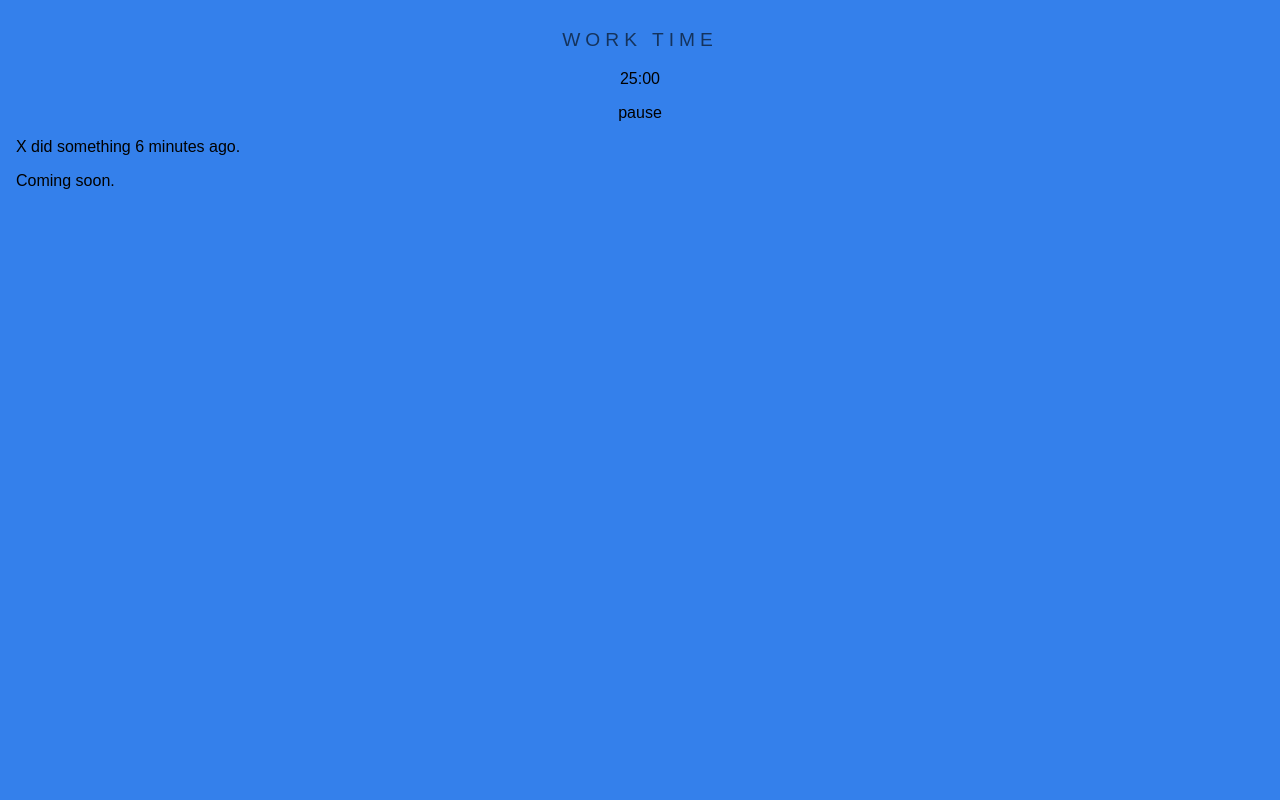
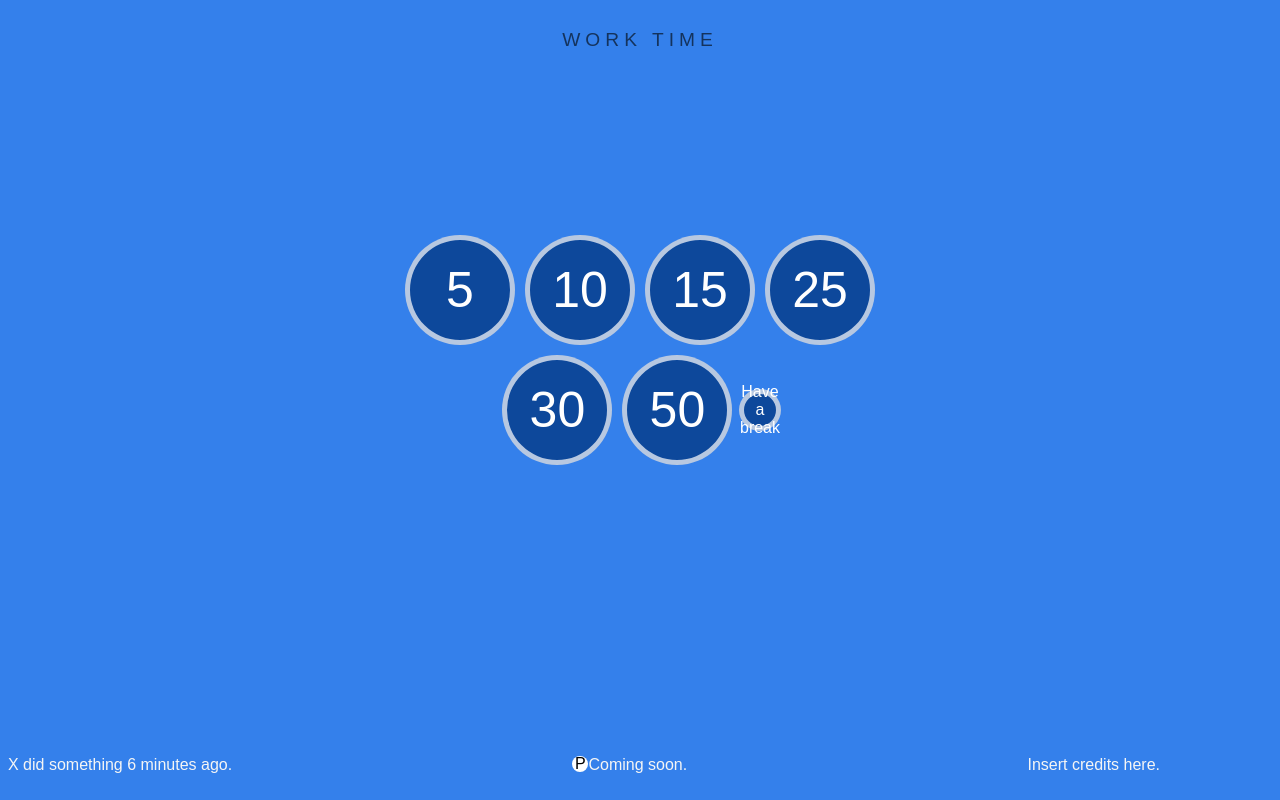
Before and after one commit to pPris/cuckoo, a React (Create React App) app: page / in a window 1280 px wide. Built offline with nearby package versions, Linux system fonts and the light colour scheme.

Commit message:
Format bubble and footer

```diff
--- a/src/App.js
+++ b/src/App.js
@@ -1,5 +1,6 @@
 import React, {Component} from 'react';
 import Footer from './Footer';
+import Bubbles from './Bubbles';
 import Timer from './Timer';
 // import './Timer.css';
 
@@ -20,16 +21,18 @@ class App extends Component {
         // Object.freeze(modes)
 
         // **things that the mode affects:
-            // different timer values are stored for different modes
-            // different page header
-            // toggle bubble has different text
-            // whether the body has bubbles or a countdown
-            // the background - is different if the timer is on
+            // different timer values are stored for different modes (in app)
+            // different page header (in app component)
+            // toggle bubble has different text (in bubbles)
+            // whether the body has bubbles or a countdown (in app)
+            // the background - is different if the timer is on (in app)
         // things that mode doesn't affect
             // the history log, members list, and settings toolbar
 
+        // work vs break mode
         const initMode = true;
         const currMode = initMode;
+
         const timerStatus = false; // true if timer is currently running
 
         // the heading at the top of the cuckoo timer page
@@ -41,9 +44,11 @@ class App extends Component {
         const workTimes = [5, 10, 15, 25, 30, 50];
         const body =
             timerStatus
-            ? <Timer />
-            : <Timer /> // change this to bubbles when its ready
+            ? <Timer /> // change this to timer when its ready
+            : <Bubbles mode={currMode} timings={currMode ? workTimes : breakTimes}/>
 
+        // let elem = document.querySelector("#timer-mode");
+        // elem.style.color = "#ffccff";
 
         return (
             <div>
@@ -57,7 +62,7 @@ class App extends Component {
                     stores the bubbles when no timer,
                     and has the timer when break or work session going on*/}
                     {/* what controls the modes? */}
-                <Footer />
+                <Footer id="app-footer" />
             </div>
         )
     }
--- a/src/Bubbles.css
+++ b/src/Bubbles.css
@@ -1,11 +1,20 @@
 /* .Timer  */
 .circle-container {
+
     display: flex;
     align-items: center;
     justify-content: center;
+    width: 40%;
+    flex-wrap: wrap;
+    margin: auto;
+
+    /* a hacky attempt to center the bubbles vertically, find a proper way to do it*/
+    padding: 20vh;
+    /* height: 80vh; */
 }
 .circles {
-    margin: 1rem;
+    /* margin: 1rem; */
+    margin: 0.1em;
     /* padding: 50px; */
     /* font-weight: 100; */
     height: 2em;
@@ -20,10 +29,12 @@
     font-size: 50px;
     /* font-weight: 400px; */
     /* size: 20em; */
-    justify-content: center;
+
 
     display: flex;
     align-items: center;
+    justify-content: center;
+
     transition: .1s;
 }
 
@@ -33,12 +44,17 @@
     height: 2.5em;
 }
 
+.toggle-text {
+    /* ? why is font size changing the size of the bubble? unwanted behaviour?  */
+    font-size: 1rem;
+}
+
 /* come up with better ways to assign bubbles sizes */
 /* #c50 {
     flex-grow: 1.5;
 } */
 
 #timer-comp {
-    padding: 60px 0px;
+    /* padding: 60px 0px; */
     /* margin: 10px; */
 }
--- a/src/Bubbles.js
+++ b/src/Bubbles.js
@@ -13,22 +13,27 @@ class Bubbles extends Component {
             )
         })
 
+        const toggleBubble = this.props.mode ? 'Have a break' : 'Skip break';
+
+
+
         return (
             <div id="timer-comp">
-                <div class="circle-container">
+                {/* <div class="circle-container">
                     <p class="circles" id="c50">50</p>
-                    <p class="circles">20</p>
+                    <p class="circles">20</p> */}
                     {/* Error: The `style` prop expects a mapping from style properties to values, not a string.
                     For example, style={{marginRight: spacing + 'em'}} when using JSX. */}
                     {/* style={{"flex-grow: 1.5"}} */}
-                    <p class="circles">30</p>
-                </div>
+
+                {/* </div> */}
                 {/* shouldn't have two divs but im doing for aesthetic purposes
                 single digit messes up layout*/}
                 <div class="circle-container">
                     {/* <p class="circles">15</p>
                     <p class="circles">10</p> */}
                     {bubbleBody}
+                    <p class="circles toggle-text">{toggleBubble}</p>
                 </div>
             </div>
         )
--- a/src/Footer.js
+++ b/src/Footer.js
@@ -9,8 +9,14 @@ class Footer extends Component {
     render() {
         return (
             <div id="footer">
-                <p id="log">X did something 6 minutes ago.</p>
-                <p id="profile pictures">Coming soon.</p>
+                <div id="log">
+                    <p id="log1">X did something 6 minutes ago.</p>
+                </div>
+                <div id="members-list">
+                    <p class="members-circles">P</p>
+                    <p>Coming soon.</p>
+                </div>
+                <p id="logos">Insert credits here.</p>
             </div>
         )
     }
--- a/src/index.css
+++ b/src/index.css
@@ -1,5 +1,5 @@
 body {
-  margin: 1em;
+  /* margin: 1em; */
   font-family: -apple-system, BlinkMacSystemFont, 'Segoe UI', 'Roboto', 'Oxygen',
     'Ubuntu', 'Cantarell', 'Fira Sans', 'Droid Sans', 'Helvetica Neue',
     sans-serif;
@@ -19,6 +19,39 @@ code {
 
 #footer {
   text-align: left;
+  position: absolute;
+  bottom: 10px; /* doesn't work? */
+  width: 90%;
+  display: flex;
+  justify-content: space-between;
+  color: whitesmoke;
+}
+
+#members-list {
+  display:flex;
+}
+
+.members-circles {
+  /* margin: 0.1em; */
+  height: 1em;
+  width: 1em;
+  background-color: white;
+  border-radius: 50%;
+  color: black;
+
+  /* border: solid; */
+
+  /* border-color: rgba(255, 255, 255, 0.7);
+  border-width: 5px;
+
+  font-size: 50px; */
+  /* font-weight: 400px; */
+  /* size: 20em; */
+
+
+  display: flex;
+  align-items: center;
+  justify-content: center;
 }
 
 #timer-mode {
```
